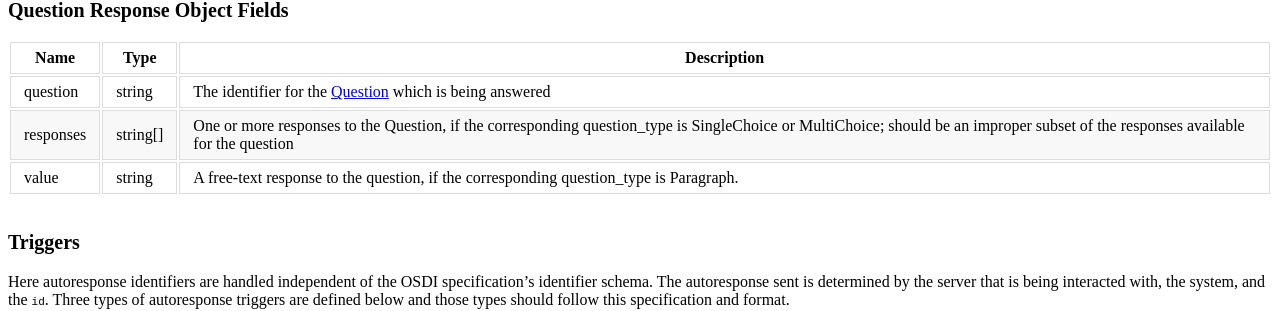
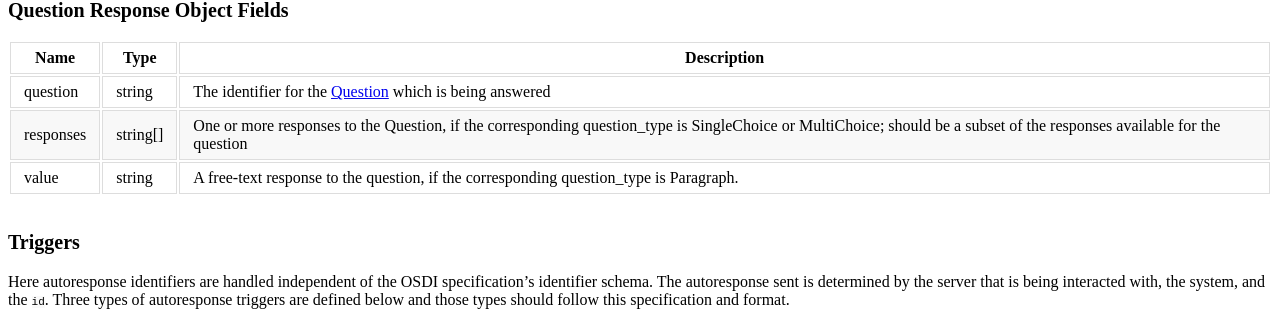
Before and after one commit to opensupporter/osdi-docs, a Jekyll site: the page built from person_signup.md, in a window 1280 px wide and 900 px high, scrolled down 2322 px. Shown: the part 143-454 px from the top of the window. Built offline with Jekyll 4.4.1, drawn with Linux system fonts in a browser that asks for light colours; a style sheet for code colours, icons or effects is not loaded.

Commit message:
tightened up wording around Question Responses in helpers

```diff
--- a/_includes/helper_action_functions.md
+++ b/_includes/helper_action_functions.md
@@ -15,7 +15,7 @@ Helper Action Functions are additional actions that the OSDI server will perform
 |Name          |Type      |Description
 |-----------    |-----------|--------------
 |question      |string     |The identifier for the [Question](questions.html) which is being answered
-|responses     |string[]   |One or more responses to the Question, if the corresponding question_type is SingleChoice or MultiChoice; should be an improper subset of the responses available for the question
+|responses     |string[]   |One or more responses to the Question, if the corresponding question_type is SingleChoice or MultiChoice; should be a subset of the responses available for the question
 |value          |string    |A free-text response to the question, if the corresponding question_type is Paragraph.
 
 
```
